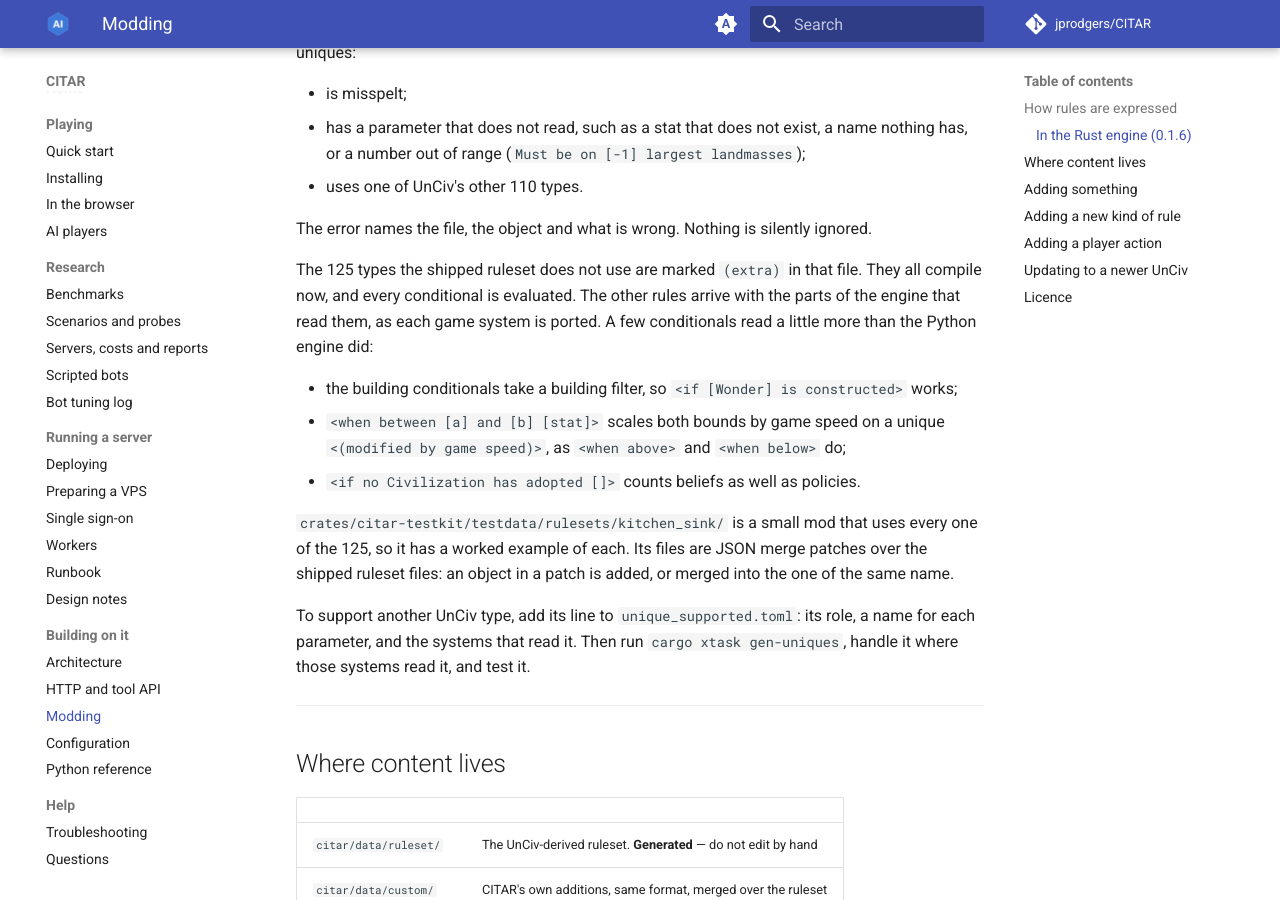
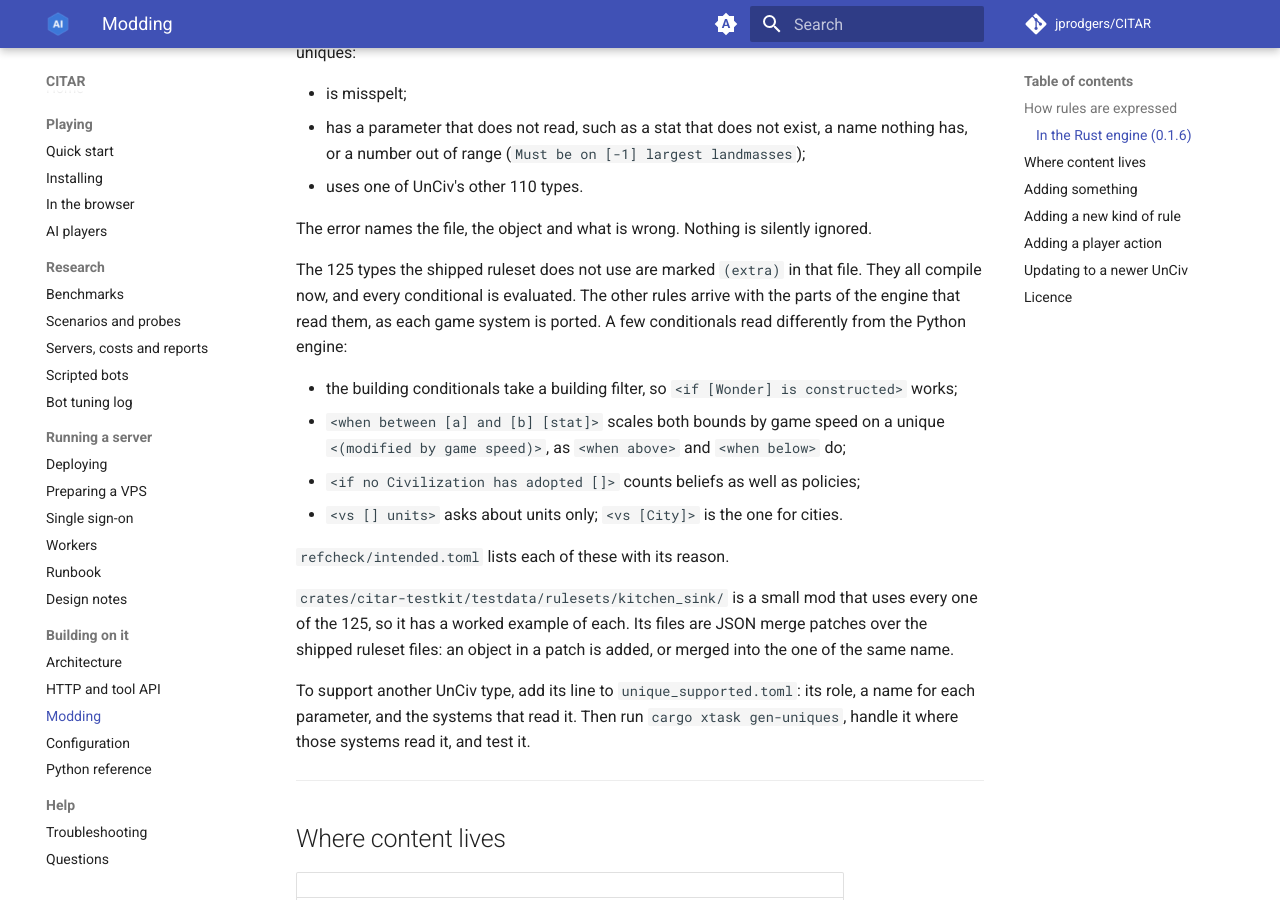
Before and after one commit to jprodgers/CITAR, an MkDocs documentation site: the page built from docs/MODDING.md, in a window 1280 px wide and 900 px high, scrolled down 1066 px. Built offline with MkDocs 1.6.1 and Material for MkDocs 9.7.7, drawn with Linux system fonts in a browser that asks for light colours; comment, search, counter and statistics services are not loaded.

Commit message:
DESIGN 5.7-5.11 and MODDING: the 1a-07 review fixes as built
- 5.7: the trade network to the capital keeps every class because it reads
  the owner's own `Forests and Jungles are roads`.
- 5.8: CITY is the city a rule means (rel_city) and the city conditionals
  read CITY | TILE; MAP (bit 23) for the tiles around the one in context;
  the four Python fixes with their intended.toml ids; `for units with
  [Set Up]`; the word-wise set tests; the new checks.
- 5.9: departing units are matched by their UnitFacts; why the two trigger
  fixes have no intended.toml entry.
- 5.11: Ctx::fight, and the debug check that a context is resolved.
- MODDING: `<vs [] units>` asks about units only, and intended.toml lists
  the differences.

Co-Authored-By: Claude Opus 5.5 <noreply@anthropic.com>

```diff
--- a/docs/MODDING.md
+++ b/docs/MODDING.md
@@ -53,13 +53,16 @@ The error names the file, the object and what is wrong. Nothing is silently igno
 
 The 125 types the shipped ruleset does not use are marked `(extra)` in that file. They all
 compile now, and every conditional is evaluated. The other rules arrive with the parts of the engine
-that read them, as each game system is ported. A few conditionals read a little more than the
-Python engine did:
+that read them, as each game system is ported. A few conditionals read differently from the
+Python engine:
 
 - the building conditionals take a building filter, so `<if [Wonder] is constructed>` works;
 - `<when between [a] and [b] [stat]>` scales both bounds by game speed on a unique
   `<(modified by game speed)>`, as `<when above>` and `<when below>` do;
-- `<if no Civilization has adopted []>` counts beliefs as well as policies.
+- `<if no Civilization has adopted []>` counts beliefs as well as policies;
+- `<vs [] units>` asks about units only; `<vs [City]>` is the one for cities.
+
+`refcheck/intended.toml` lists each of these with its reason.
 
 `crates/citar-testkit/testdata/rulesets/kitchen_sink/` is a small mod that uses every one of the
 125, so it has a worked example of each. Its files are JSON
```
Also changed, not shown: crates/citar-engine/DESIGN.md (+19 -13 lines).
